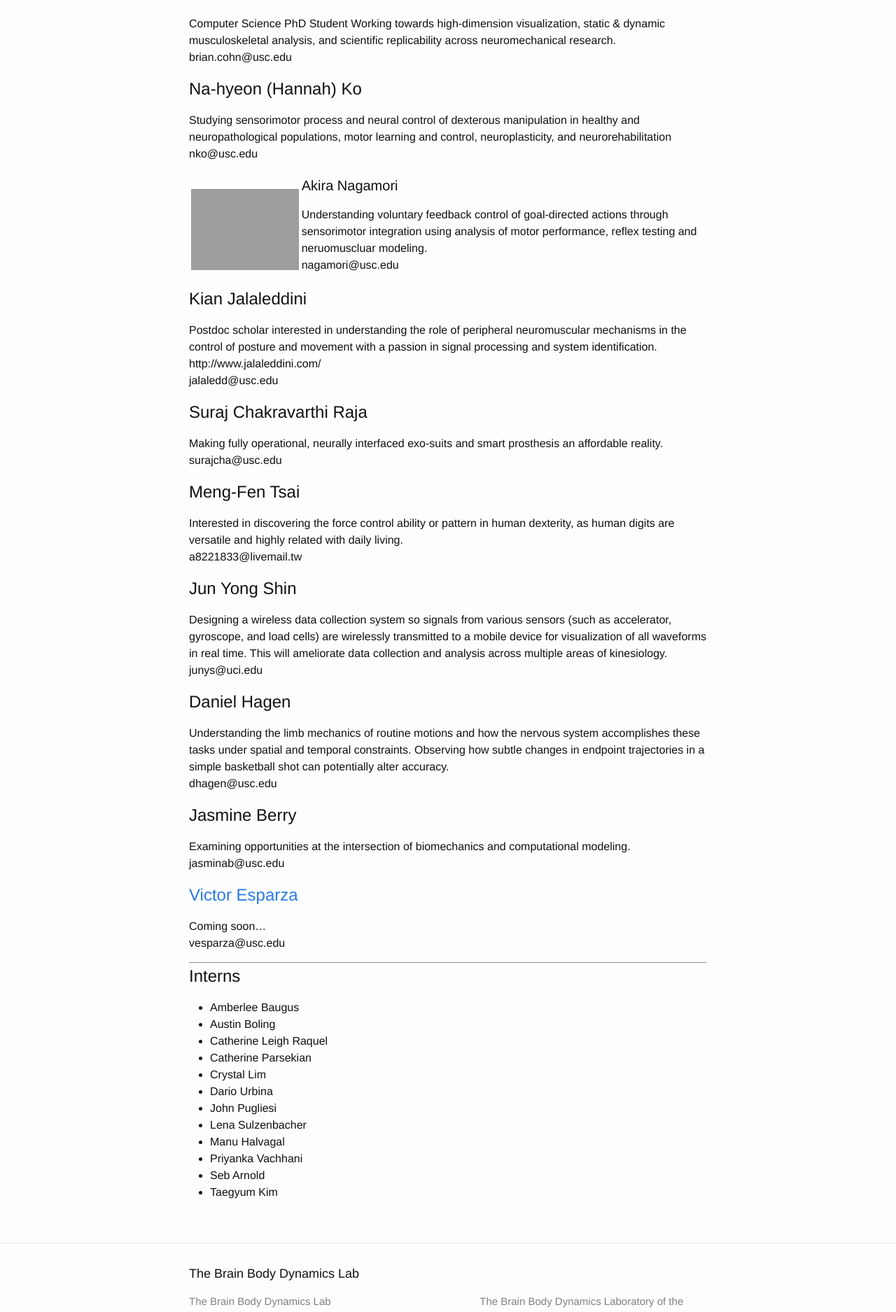
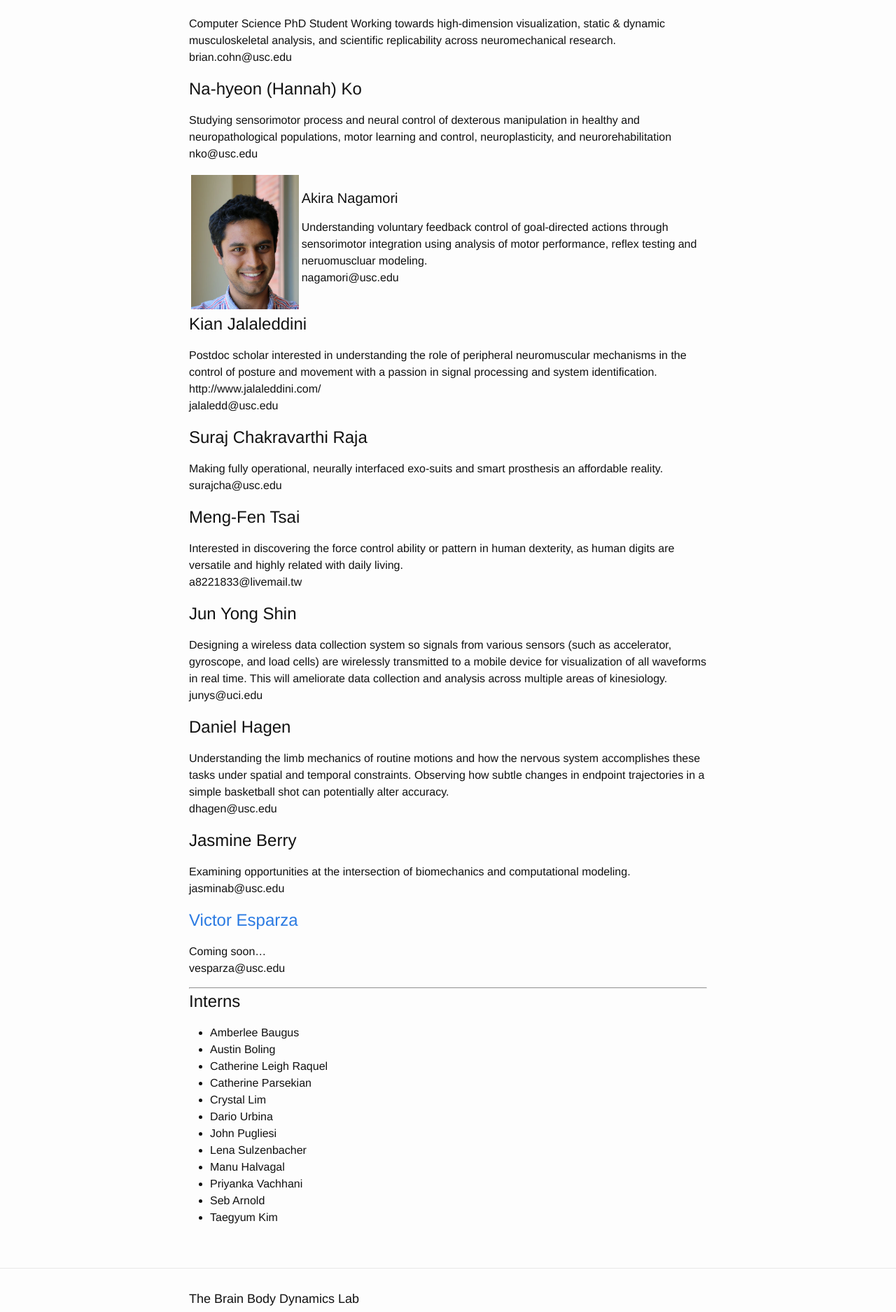
Before and after one commit to usc-bbdl/usc-bbdl.github.io, a Jekyll site: the page built from about.md, in a window 1280 px wide. Shown: the part 1240-3115 px from the top of the page at 70% size. Built offline with Jekyll 4.4.1, drawn with Linux system fonts in a browser that asks for light colours.

Commit message:
Update about.md

```diff
--- a/about.md
+++ b/about.md
@@ -51,7 +51,7 @@
 nko@usc.edu
 
 <table style="border: none;">
-<tr><td style="width=125px;"><img src="https://valerolab.org/Photos/hannah.jpg"></td>
+<tr><td style="width=125px;"><img src="https://valerolab.org/Photos/kian.jpg"></td>
 <td><h4>Akira Nagamori</h4>
 <p>Understanding voluntary feedback control of goal-directed actions through sensorimotor integration using analysis of motor performance, reflex testing and neruomuscluar modeling.<br>
 nagamori@usc.edu</p></td></tr>
```
